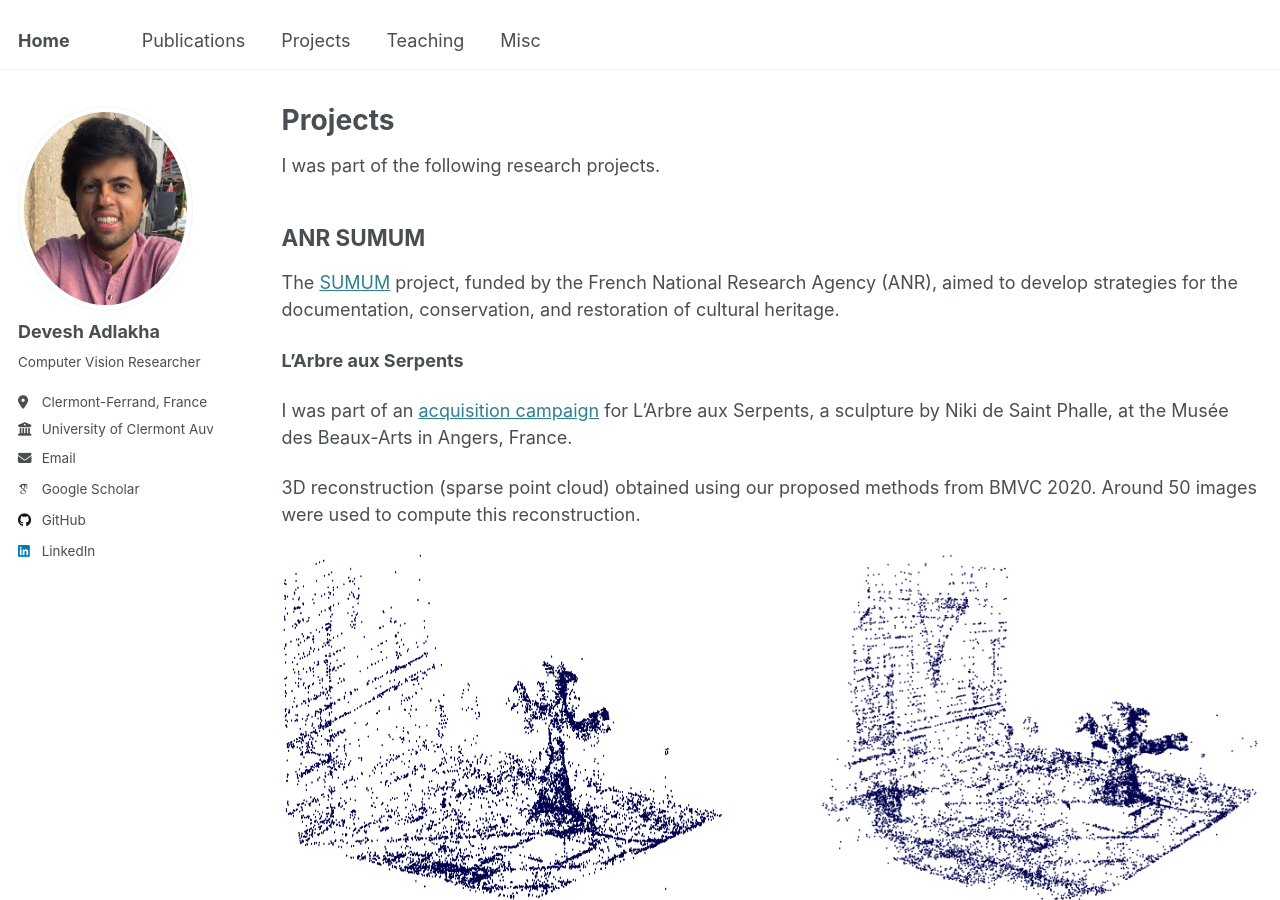
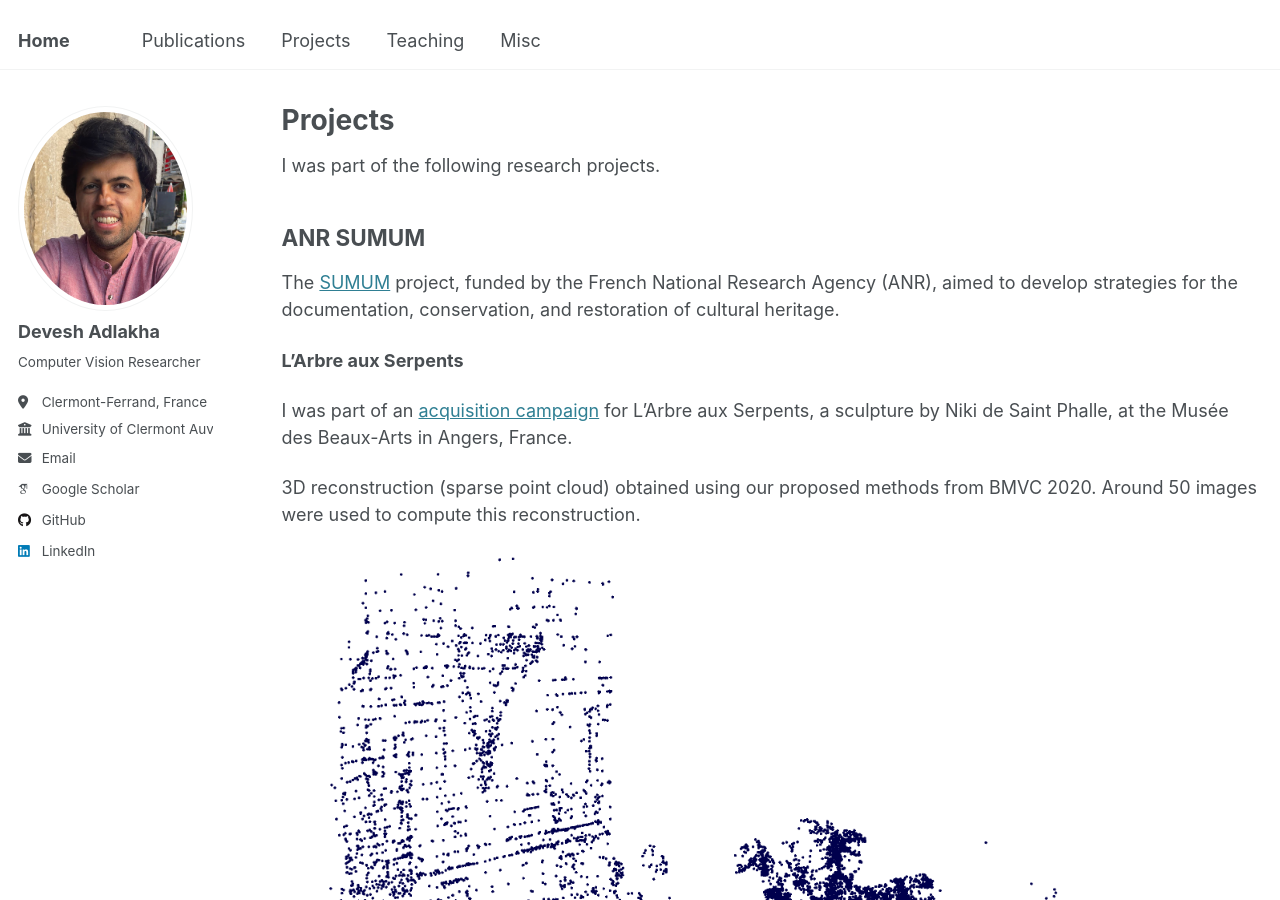
Before and after one commit to devadlakha/devadlakha.github.io, a Jekyll site: the page built from _pages/projects.md, in a window 1280 px wide and 900 px high. Built offline with Jekyll 4.4.1, drawn with Linux system fonts in a browser that asks for light colours; some web fonts are replaced.

Commit message:
Update projects.md

```diff
--- a/_pages/projects.md
+++ b/_pages/projects.md
@@ -17,7 +17,4 @@ I was part of an [acquisition campaign](https://anr-sumum.fr/campagne-de-captati
 
 3D reconstruction (sparse point cloud) obtained using our proposed methods from BMVC 2020. Around 50 images were used to compute this reconstruction.
 
-<div style="display: flex; justify-content: space-between;">
-  <img src="/files/Figures/ArbreSerpents_ICCV19.png" alt="Result from QUARCH method" style="max-width: 45%; height: auto;">
-  <img src="/files/Figures/ArbreSerpents_BMVC20.png" alt="Result from EIP method" style="max-width: 45%; height: auto;">
-</div>
+<img src="/files/Figures/ArbreSerpents_BMVC20.png" alt="Result from EIP method" style="max-width: 80%; height: auto;">
```
